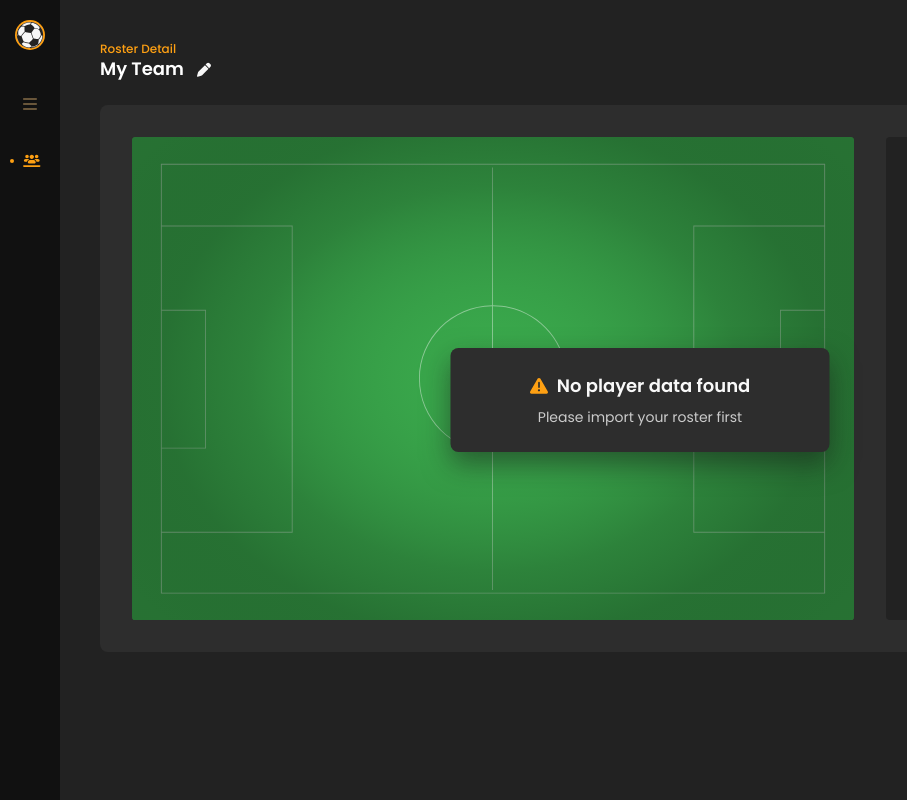
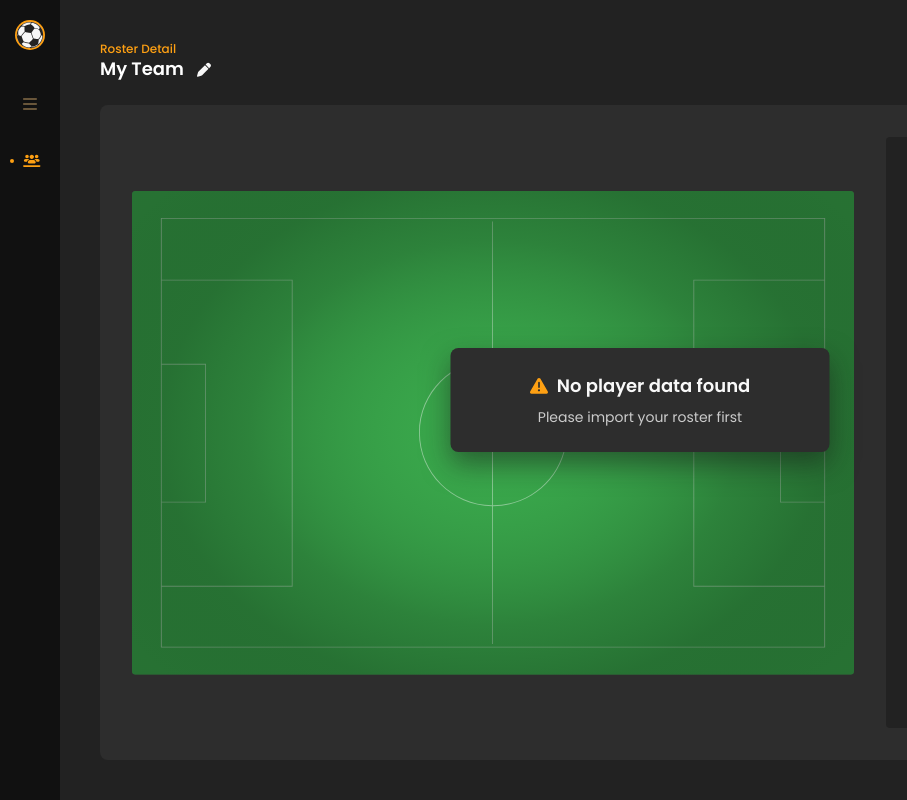
Before and after one commit to qualitydev33/soccer_team, a React app: page /formation in a window 1280 px wide. Shown: the whole page, without its empty margins (0-907 px from the left). Built offline with nearby package versions, Linux system fonts and the light colour scheme.

Commit message:
formation page hscreen checked

```diff
--- a/src/components/layout/MainBoard.js
+++ b/src/components/layout/MainBoard.js
@@ -19,7 +19,7 @@ const MainBoard = ({
                     <Route
                         path="/formation"
                         exact
-                        element={<RosterFormation cn='flex flex-col py-10 gap-y-6' />}
+                        element={<RosterFormation cn='flex flex-col h-screen py-10 gap-y-6' />}
                     ></Route>
                 </Routes>
             </div>
--- a/src/components/ui/Pitch.js
+++ b/src/components/ui/Pitch.js
@@ -13,7 +13,7 @@ const Pitch = ({
     return (
         <>
             <div className={cn}>
-                <svg className='w-full h-full' width="808" height="541" viewBox="0 0 808 541" fill="none" xmlns="http://www.w3.org/2000/svg">
+                <svg className='relative w-full h-full' width="808" height="541" viewBox="0 0 808 541" fill="none" xmlns="http://www.w3.org/2000/svg">
                     <rect width="808" height="541" rx="4" fill="#3AA94C"/>
                     <path opacity="0.7" fillRule="evenodd" clipRule="evenodd" d="M774.68 31.0555H33.3198V99.1833H178.78H179.78V100.183V441.819V442.819H178.78H33.3198V509.944H774.68L774.68 442.819H629.22H628.22V441.819V100.183V99.1833H629.22H774.68L774.68 31.0555ZM775.68 442.819V441.819V100.183V99.1833L775.68 31.0555V30.0555H774.68H33.3198H32.3198V31.0555V99.1833V100.183V193.357V194.357V347.644V348.644V441.819V442.819V509.944V510.944H33.3198H774.68H775.68V509.944L775.68 442.819ZM774.68 100.183H629.22V441.819H774.68L774.68 348.644H726.18H725.18V347.644V194.357V193.357H726.18H774.68L774.68 100.183ZM774.68 194.357V347.644H726.18V194.357H774.68ZM33.3198 441.819H178.78V100.183H33.3198V193.357H81.8198H82.8198V194.357V347.644V348.644H81.8198H33.3198V441.819ZM33.3198 347.644H81.8198V194.357H33.3198V347.644ZM402.99 188.354V34.063H403.99V188.348C403.993 188.348 403.997 188.348 404 188.348C449.74 188.348 486.82 225.129 486.82 270.5C486.82 315.871 449.74 352.652 404 352.652C403.997 352.652 403.993 352.652 403.99 352.652V506.922H402.99V352.646C357.715 352.109 321.18 315.537 321.18 270.5C321.18 225.463 357.715 188.891 402.99 188.354ZM402.99 189.354C358.26 189.891 322.18 226.023 322.18 270.5C322.18 314.977 358.26 351.109 402.99 351.646L402.99 189.354ZM403.99 189.348L403.99 351.652C403.993 351.652 403.997 351.652 404 351.652C449.196 351.652 485.82 315.311 485.82 270.5C485.82 225.689 449.196 189.348 404 189.348C403.997 189.348 403.993 189.348 403.99 189.348Z" fill="white" fillOpacity="0.7"/>
                     <rect width="808" height="541" rx="4" fill="url(#paint0_radial_13_840)"/>
--- a/src/pages/RosterFormation.js
+++ b/src/pages/RosterFormation.js
@@ -66,8 +66,9 @@ const RosterFormation = ({
                         />
                     </div>
 
-                    <div className="relative bg-c_neutral_2 w-full h-full p-8 rounded-lg flex flex-col flex-1">
-                        <div className='w-full flex gap-x-8'>
+                    <div className='relative h-full'>
+                        <div className="absolute inset-0 bg-c_neutral_2 w-full h-full p-8 rounded-lg flex flex-col flex-1">
+                            <div className='w-full h-full flex gap-x-8'>
                                 <Pitch
                                     cn="relative flex-1"
                                     startPlayers={startPlayers}
@@ -81,6 +82,8 @@ const RosterFormation = ({
                             </div>
 
                         </div>
+                    </div>
+
                 </div>
             }
 
```
Lines whose indentation alone changed are shown as unchanged.
